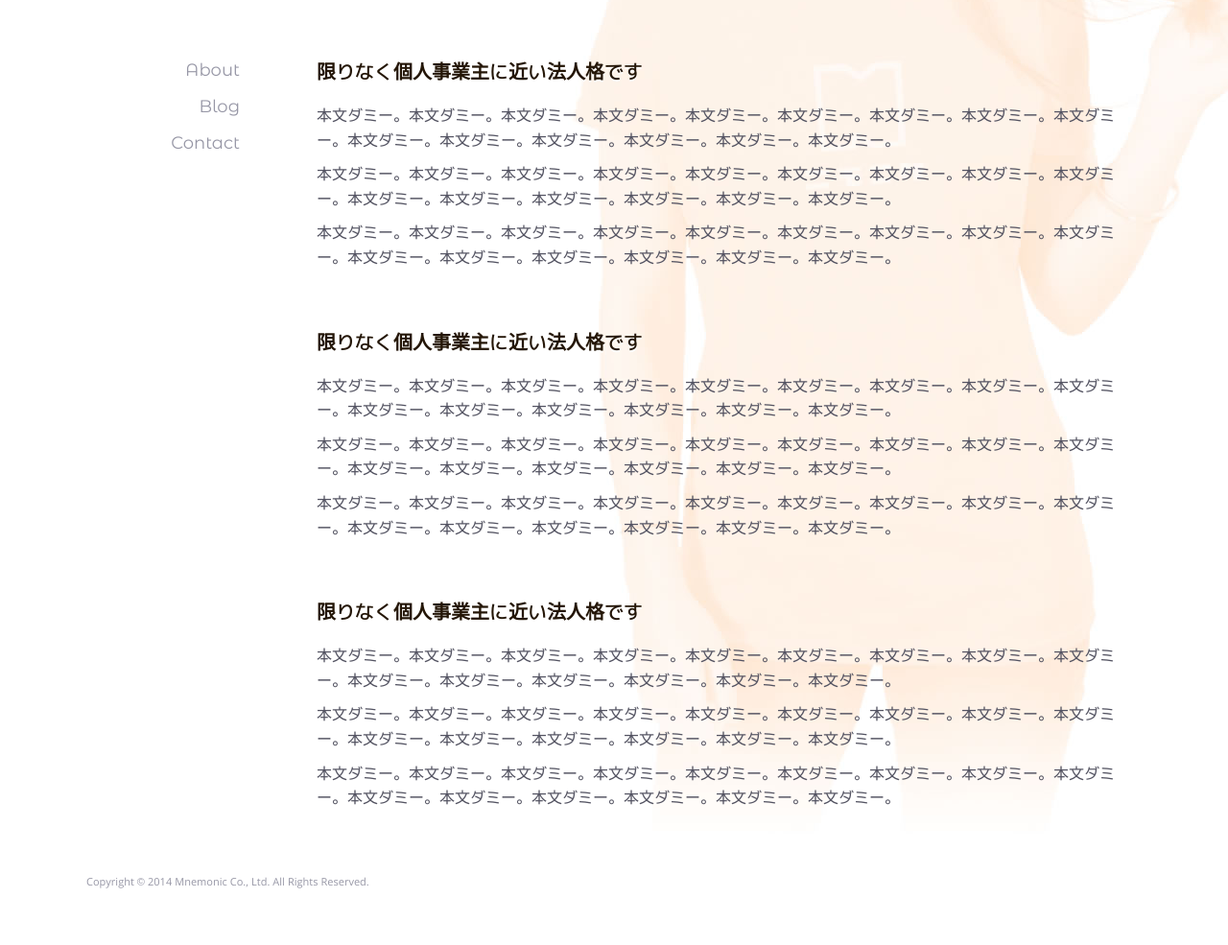
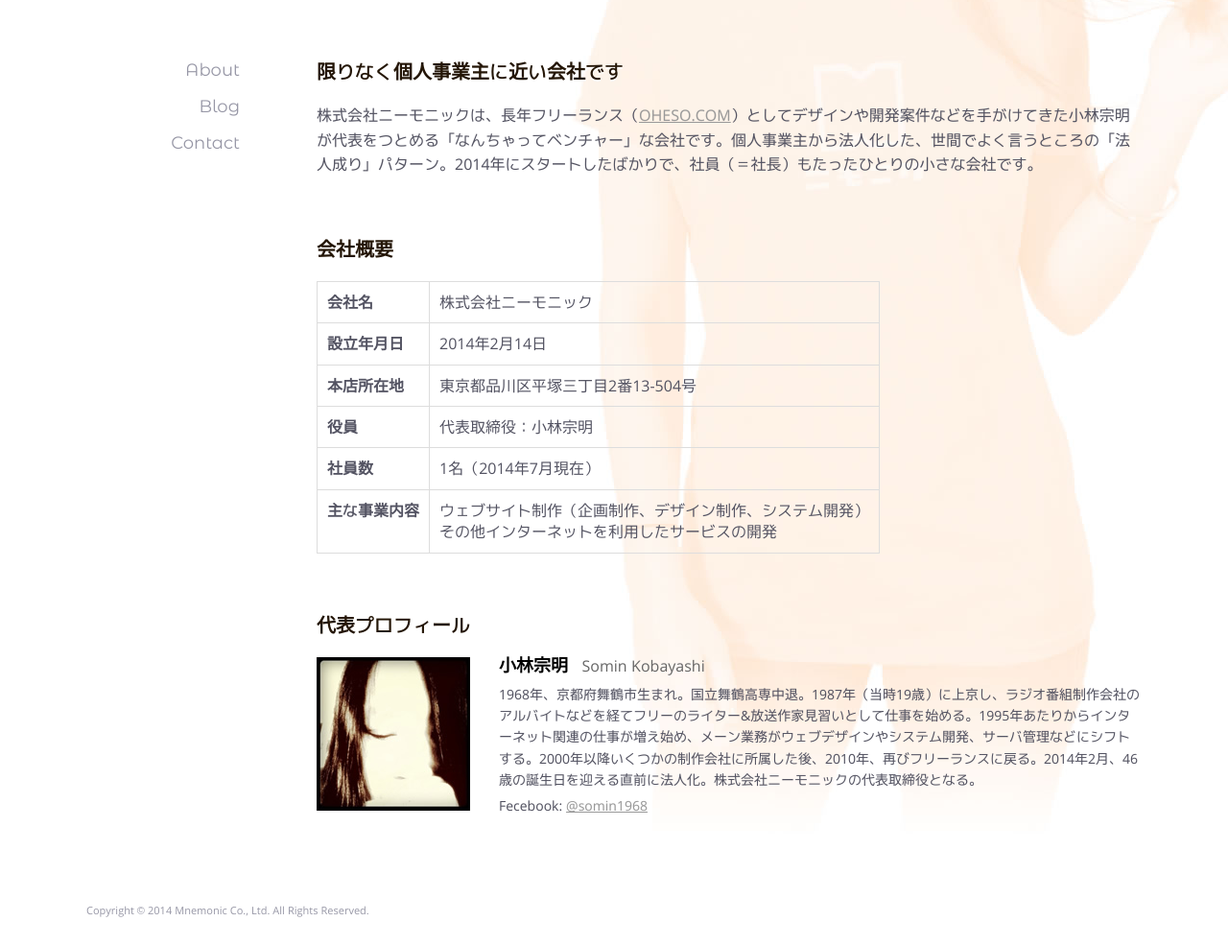
Before and after one commit to mnemonic-co-jp/mnemonic-official, a Python web app: template templates/about.html in a window 1280 px wide. Shown: the part 182-1167 px from the top of the page at 96% size. Before the commit the page ends 1108 px from the top, so only its background shows below. Run offline with Jinja, Linux system fonts and the light colour scheme; the template is opened without the code that fills it, so the values that code supplies are empty; some libraries are stand-ins or nearby versions.

Commit message:
About ページを作成

```diff
--- a/static/css/style.css
+++ b/static/css/style.css
@@ -23,8 +23,40 @@ body {
 	padding: 0;
 }
 
+a {
+	color: #999;
+	text-decoration: underline;
+}
+
+a:hover {
+	color: #ff9326;
+	text-decoration: none;
+}
+
 a img {
 	border: none;
+}
+
+table {
+	border: 1px solid #ddd;
+	border-collapse: collapse;
+	border-spacing: 0;
+	margin-bottom: 20px;
+	max-width: 100%;
+}
+
+table > thead > tr > th,
+table > tbody > tr > th,
+table > thead > tr > td,
+table > tbody > tr > td {
+	line-height: 1.4;
+	border: 1px solid #ddd;
+	vertical-align: top;
+	padding: 10px;
+}
+
+th {
+	text-align: left;
 }
 
 .clearfix {
--- a/templates/about.html
+++ b/templates/about.html
@@ -2,23 +2,77 @@
 
 {% block title %}ニーモニックについて｜{% endblock %}
 
+{% block head %}
+	<style>
+		table.companyProfile th {
+			white-space: nowrap;
+		}
+		.withPortrait {
+			background: transparent url("/images/portrait.jpg") left top no-repeat;
+			padding-left: 190px;
+			min-height: 200px;
+		}
+		.withPortrait h3 {
+			color: #666;
+			font-size: 16px;
+			font-weight: normal;
+			margin: 0 0 10px 0;
+		}
+		.withPortrait h3 strong {
+			color: #000;
+			font-size: 18px;
+			font-weight: bold;
+			padding-right: 10px;
+		}
+		.withPortrait p {
+			font-size: 14px;
+			margin-bottom: 5px !important;
+		}
+	</style>
+{% endblock %}
+
 {% block content %}
 	<section class="section">
-		<h2>限りなく個人事業主に近い法人格です</h2>
-		<p>本文ダミー。本文ダミー。本文ダミー。本文ダミー。本文ダミー。本文ダミー。本文ダミー。本文ダミー。本文ダミー。本文ダミー。本文ダミー。本文ダミー。本文ダミー。本文ダミー。本文ダミー。</p>
-		<p>本文ダミー。本文ダミー。本文ダミー。本文ダミー。本文ダミー。本文ダミー。本文ダミー。本文ダミー。本文ダミー。本文ダミー。本文ダミー。本文ダミー。本文ダミー。本文ダミー。本文ダミー。</p>
-		<p>本文ダミー。本文ダミー。本文ダミー。本文ダミー。本文ダミー。本文ダミー。本文ダミー。本文ダミー。本文ダミー。本文ダミー。本文ダミー。本文ダミー。本文ダミー。本文ダミー。本文ダミー。</p>
+		<h2>限りなく個人事業主に近い会社です</h2>
+		<p>株式会社ニーモニックは、長年フリーランス（<a href="http://www.oheso.com">OHESO.COM</a>）としてデザインや開発案件などを手がけてきた小林宗明が代表をつとめる「なんちゃってベンチャー」な会社です。個人事業主から法人化した、世間でよく言うところの「法人成り」パターン。2014年にスタートしたばかりで、社員（＝社長）もたったひとりの小さな会社です。</p>
 	</section>
 	<section class="section">
-		<h2>限りなく個人事業主に近い法人格です</h2>
-		<p>本文ダミー。本文ダミー。本文ダミー。本文ダミー。本文ダミー。本文ダミー。本文ダミー。本文ダミー。本文ダミー。本文ダミー。本文ダミー。本文ダミー。本文ダミー。本文ダミー。本文ダミー。</p>
-		<p>本文ダミー。本文ダミー。本文ダミー。本文ダミー。本文ダミー。本文ダミー。本文ダミー。本文ダミー。本文ダミー。本文ダミー。本文ダミー。本文ダミー。本文ダミー。本文ダミー。本文ダミー。</p>
-		<p>本文ダミー。本文ダミー。本文ダミー。本文ダミー。本文ダミー。本文ダミー。本文ダミー。本文ダミー。本文ダミー。本文ダミー。本文ダミー。本文ダミー。本文ダミー。本文ダミー。本文ダミー。</p>
+		<h2>会社概要</h2>
+		<table class="companyProfile">
+			<tbody>
+				<tr>
+					<th>会社名</th>
+					<td>株式会社ニーモニック</td>
+				</tr>
+				<tr>
+					<th>設立年月日</th>
+					<td>2014年2月14日</td>
+				</tr>
+				<tr>
+					<th>本店所在地</th>
+					<td>東京都品川区平塚三丁目2番13-504号</td>
+				</tr>
+				<tr>
+					<th>役員</th>
+					<td>代表取締役：小林宗明</td>
+				</tr>
+				<tr>
+					<th>社員数</th>
+					<td>1名（2014年7月現在）</td>
+				</tr>
+				<tr>
+					<th>主な事業内容</th>
+					<td>ウェブサイト制作（企画制作、デザイン制作、システム開発）<br />その他インターネットを利用したサービスの開発</td>
+				</tr>
+			</tbody>
+		</table>
 	</section>
 	<section class="section">
-		<h2>限りなく個人事業主に近い法人格です</h2>
-		<p>本文ダミー。本文ダミー。本文ダミー。本文ダミー。本文ダミー。本文ダミー。本文ダミー。本文ダミー。本文ダミー。本文ダミー。本文ダミー。本文ダミー。本文ダミー。本文ダミー。本文ダミー。</p>
-		<p>本文ダミー。本文ダミー。本文ダミー。本文ダミー。本文ダミー。本文ダミー。本文ダミー。本文ダミー。本文ダミー。本文ダミー。本文ダミー。本文ダミー。本文ダミー。本文ダミー。本文ダミー。</p>
-		<p>本文ダミー。本文ダミー。本文ダミー。本文ダミー。本文ダミー。本文ダミー。本文ダミー。本文ダミー。本文ダミー。本文ダミー。本文ダミー。本文ダミー。本文ダミー。本文ダミー。本文ダミー。</p>
+		<h2>代表プロフィール</h2>
+		<div class="withPortrait">
+			<h3><strong>小林宗明</strong> Somin Kobayashi</h3>
+			<p>1968年、京都府舞鶴市生まれ。国立舞鶴高専中退。1987年（当時19歳）に上京し、ラジオ番組制作会社のアルバイトなどを経てフリーのライター&amp;放送作家見習いとして仕事を始める。1995年あたりからインターネット関連の仕事が増え始め、メーン業務がウェブデザインやシステム開発、サーバ管理などにシフトする。2000年以降いくつかの制作会社に所属した後、2010年、再びフリーランスに戻る。2014年2月、46歳の誕生日を迎える直前に法人化。株式会社ニーモニックの代表取締役となる。</p>
+			<p>Fecebook: <a href="https://www.facebook.com/somin1968">@somin1968</a></p>
+		</div>
 	</section>
 {% endblock %}
```
Also changed, not shown: static/images/portrait.jpg (added).
